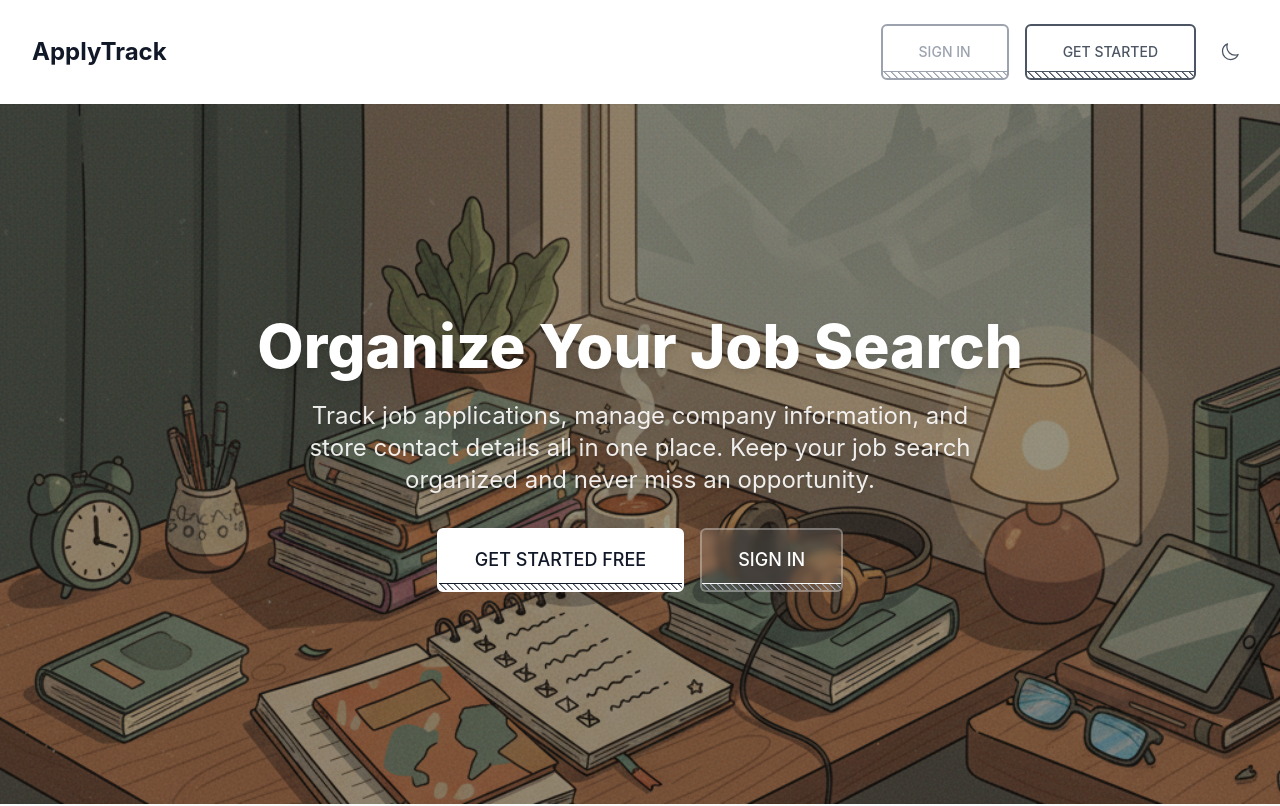
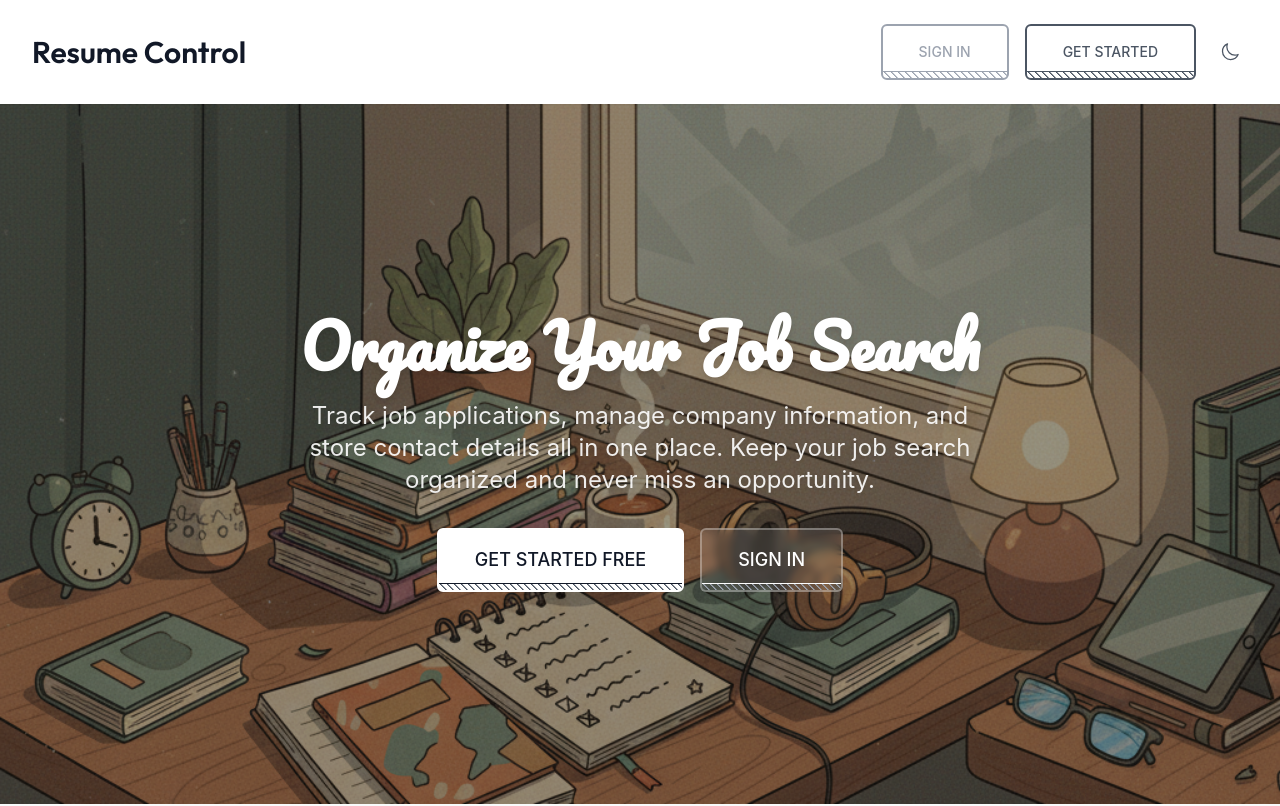
Before and after one commit to Peridan9/ResumeControl, a React (Vite) app in the folder frontend/: page / in a window 1280 px wide. Shown: the top 806 px of the page. Built offline with nearby package versions, Linux system fonts and the light colour scheme.

Commit message:
Small font changes to the navbar and landing page

```diff
--- a/frontend/index.html
+++ b/frontend/index.html
@@ -3,6 +3,9 @@
   <head>
     <meta charset="UTF-8" />
     <link rel="icon" type="image/svg+xml" href="/vite.svg" />
+    <link rel="preconnect" href="https://fonts.googleapis.com" />
+    <link rel="preconnect" href="https://fonts.gstatic.com" crossorigin />
+    <link href="https://fonts.googleapis.com/css2?family=Outfit:wght@400;500;600;700&family=Pacifico&display=swap" rel="stylesheet" />
     <meta name="viewport" content="width=device-width, initial-scale=1.0" />
     <title>ResumeControl - Job Application Manager</title>
     <script>
--- a/frontend/src/components/layout/Navbar.tsx
+++ b/frontend/src/components/layout/Navbar.tsx
@@ -19,8 +19,8 @@ export default function Navbar() {
       <nav className="bg-white dark:bg-gray-800 shadow-sm relative z-10" aria-label="Main navigation">
         <div className="max-w-7xl mx-auto px-4 sm:px-6 lg:px-8 py-6">
           <div className="flex justify-between items-center">
-            <Link to="/" className="text-2xl font-bold text-gray-900 dark:text-white hover:text-gray-700 dark:hover:text-gray-200 focus:outline-none focus:ring-2 focus:ring-blue-500 rounded">
-              ApplyTrack
+            <Link to="/" className="text-3xl font-semibold text-gray-900 dark:text-white hover:text-gray-700 dark:hover:text-gray-200 focus:outline-none focus:ring-2 focus:ring-blue-500 rounded antialiased" style={{ fontFamily: "'Outfit', sans-serif" }}>
+              Resume Control
             </Link>
             <div className="flex items-center gap-4">
               <Link to="/login" aria-label="Sign in to your account">
@@ -60,10 +60,11 @@ export default function Navbar() {
           <div className="flex items-center">
             <Link
               to="/dashboard"
-              className="text-xl font-bold text-gray-900 dark:text-white hover:text-gray-700 dark:hover:text-gray-200 focus:outline-none focus:ring-2 focus:ring-blue-500 rounded"
-              aria-label="ApplyTrack home"
+              className="text-2xl font-semibold text-gray-900 dark:text-white hover:text-gray-700 dark:hover:text-gray-200 focus:outline-none focus:ring-2 focus:ring-blue-500 rounded antialiased"
+              style={{ fontFamily: "'Outfit', sans-serif" }}
+              aria-label="Resume Control home"
             >
-              ApplyTrack
+              Resume Control
             </Link>
           </div>
           <div className="flex items-center space-x-4">
--- a/frontend/src/pages/Landing.tsx
+++ b/frontend/src/pages/Landing.tsx
@@ -105,7 +105,7 @@ export default function Landing() {
         {/* Overlaid Text Content */}
         <div className="relative z-10 h-full flex items-center justify-center">
           <div className="max-w-4xl mx-auto px-4 sm:px-6 lg:px-8 text-center">
-            <h2 className="text-4xl md:text-6xl font-extrabold text-white mb-6 drop-shadow-lg">
+            <h2 className="text-4xl md:text-6xl font-extrabold text-white mb-6 drop-shadow-lg" style={{ fontFamily: "'Pacifico', cursive" }}>
               Organize Your Job Search
             </h2>
             <p className="text-xl md:text-2xl text-white/90 mb-8 drop-shadow-md max-w-2xl mx-auto">
```
